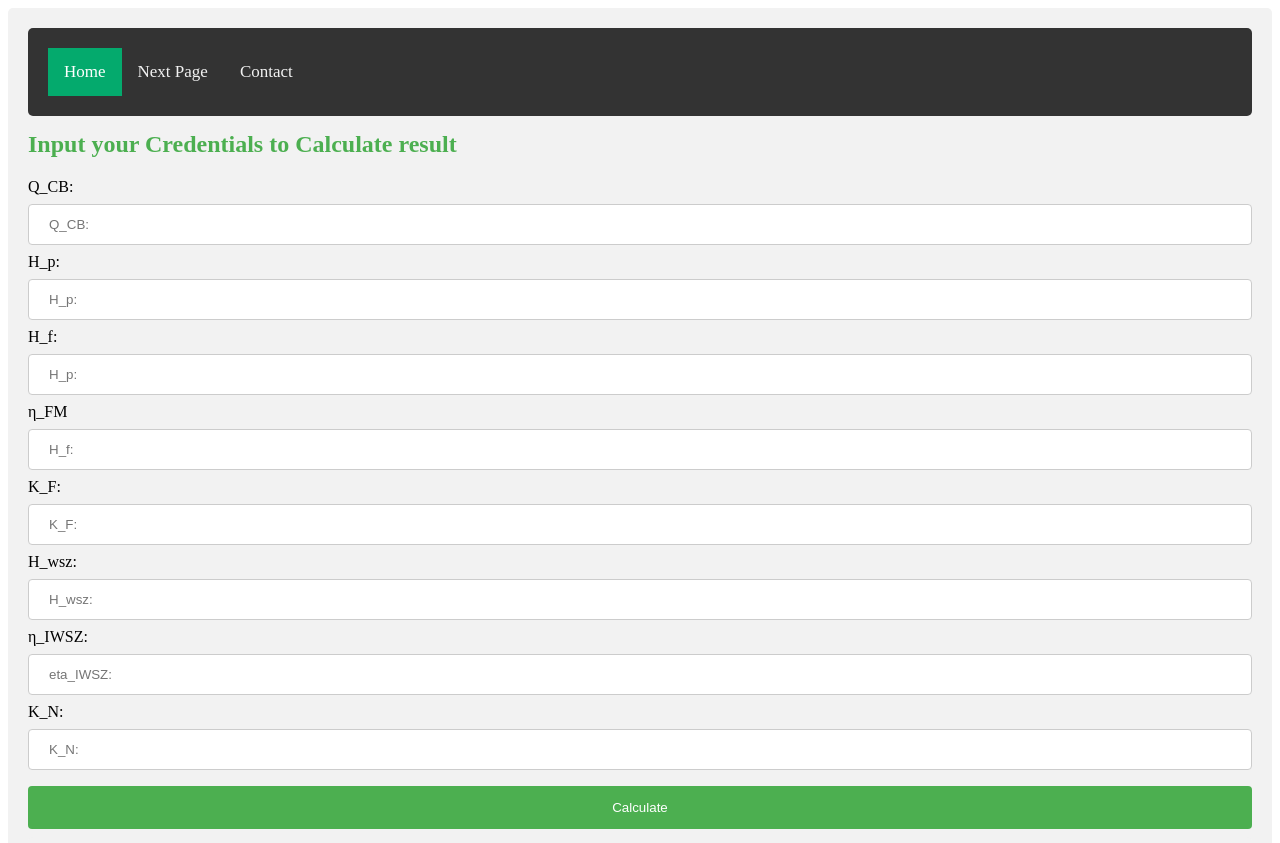
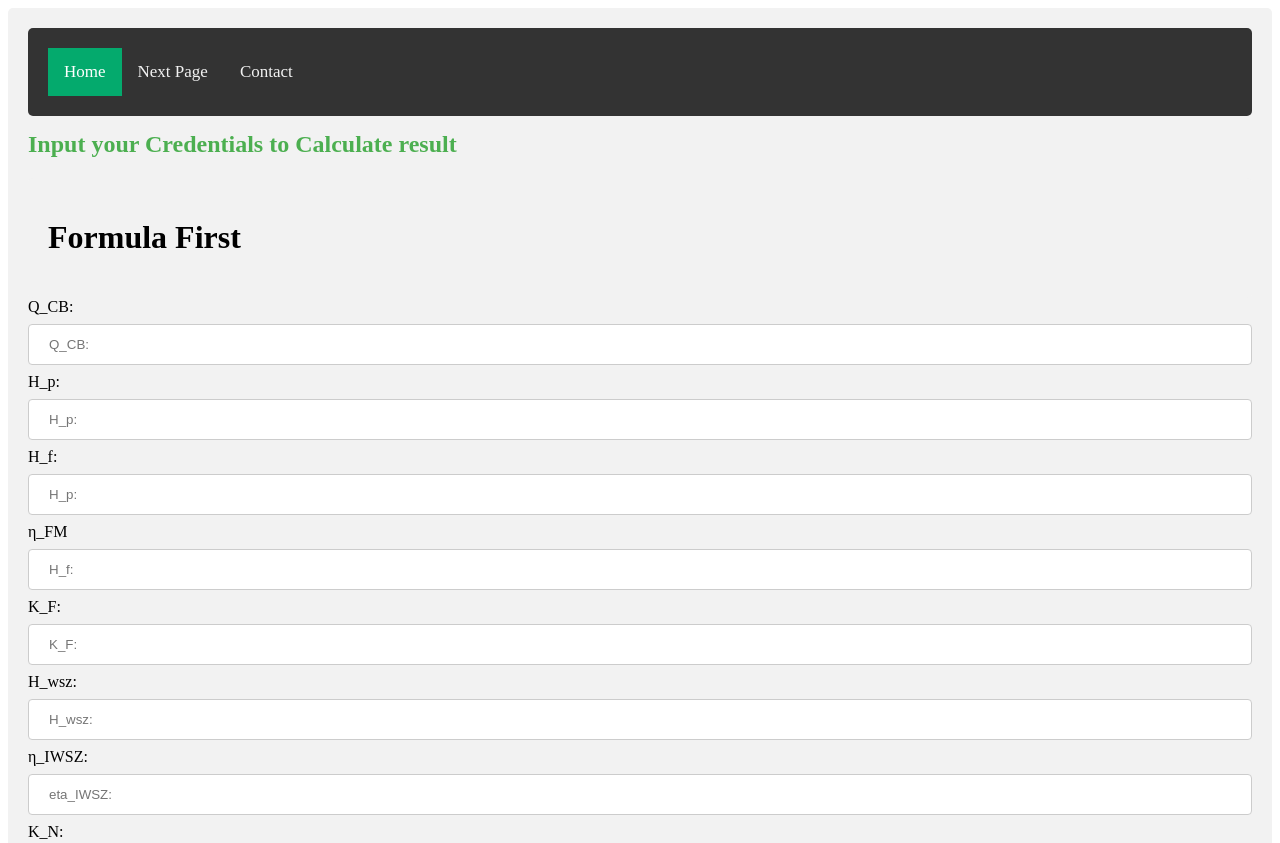
Before and after one commit to IbniMukhtar/FormulaCalculator, a plain HTML site: page index.html in a window 1280 px wide. Shown: the top 843 px of the page. Drawn offline with Linux system fonts and the light colour scheme.

Commit message:
third commit

```diff
--- a/index.html
+++ b/index.html
@@ -96,12 +96,10 @@ div {
         </a>
       </div>
   <h2 style="color:#4CAF50; margin-top: 15px;"> Input your Credentials to Calculate result</h2>
+  <div>
+    <h1>Formula First</h1>
+  </div>
   <form id="finalform">
-   <!--  <div>
-      <button style="justify-content: center;margin-left:5px;">
-        <span class="fas fa-user"></span>
-      </button>
-    </div> -->
     <label>Q_CB: </label>
     <input type="number" name="Q_CB" placeholder="Q_CB:">
     <label>H_p:</label>
```
Also changed, not shown: copyIndex.html (+3 -0 lines).
